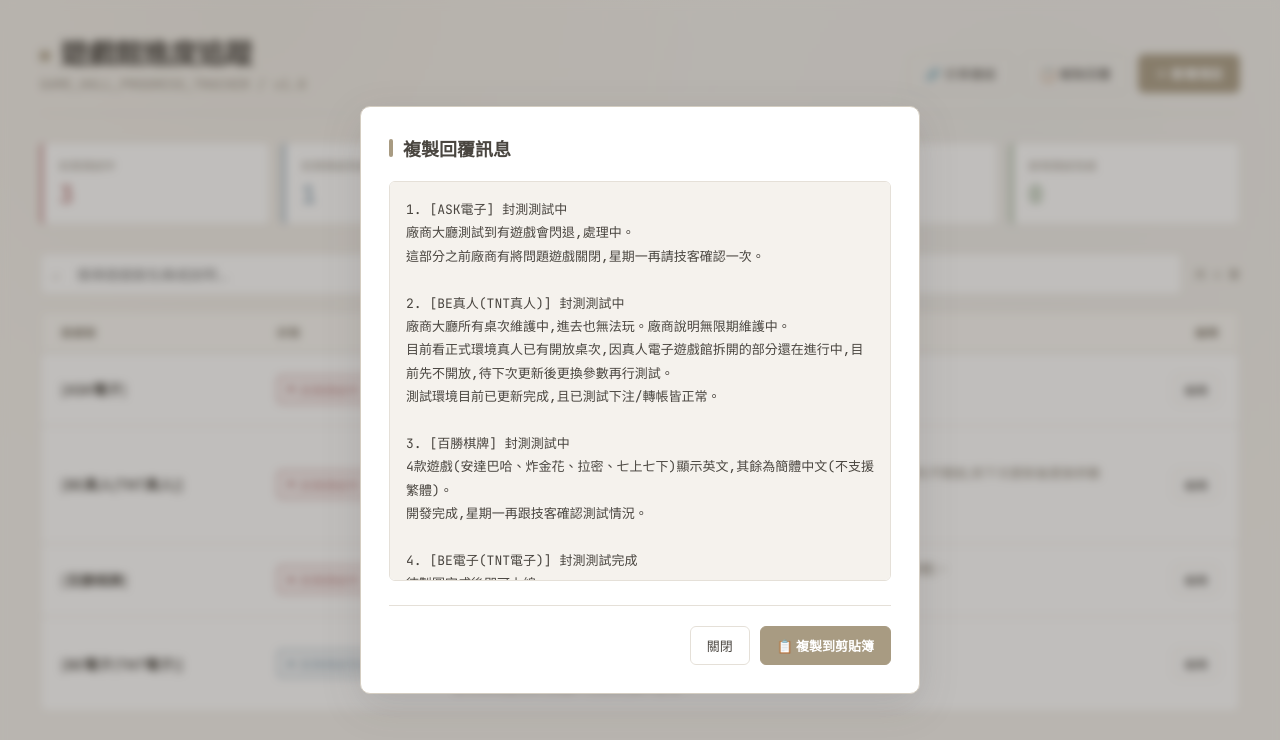
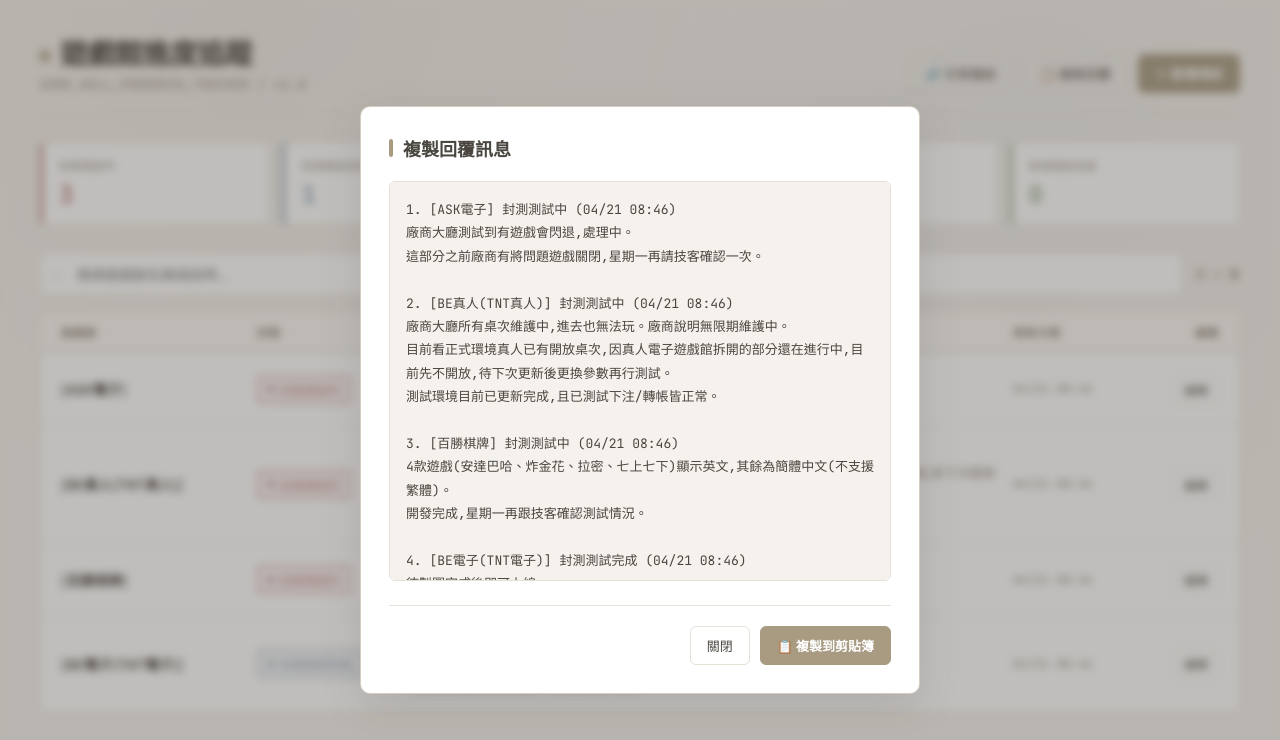
Before and after one commit to tcservice-gif/game-tracker, a plain HTML site: page index.html in a window 1280 px wide. Both pictures are taken after a click on the button "📋 複製回覆". Drawn offline with Linux system fonts and the light colour scheme.

Commit message:
新增更新日期欄位

```diff
--- a/index.html
+++ b/index.html
@@ -212,7 +212,7 @@
 
   .entry-header {
     display: grid;
-    grid-template-columns: 200px 160px 1fr 90px;
+    grid-template-columns: 180px 140px 1fr 110px 80px;
     gap: 16px;
     padding: 12px 20px;
     background: var(--bg-card);
@@ -227,7 +227,7 @@
 
   .entry {
     display: grid;
-    grid-template-columns: 200px 160px 1fr 90px;
+    grid-template-columns: 180px 140px 1fr 110px 80px;
     gap: 16px;
     padding: 14px 20px;
     border-bottom: 1px solid var(--border);
@@ -250,6 +250,13 @@
     line-height: 1.7;
     white-space: pre-wrap;
     word-break: break-word;
+  }
+
+  .entry-date {
+    font-size: 12px;
+    color: var(--text-dim);
+    font-family: 'JetBrains Mono', monospace;
+    white-space: nowrap;
   }
 
   .status-badge {
@@ -428,7 +435,8 @@
     .entry-name { grid-column: 1; grid-row: 1; }
     .entry .status-badge { grid-column: 2; grid-row: 1; }
     .entry-desc { grid-column: 1 / -1; grid-row: 2; }
-    .entry-actions { grid-column: 1 / -1; grid-row: 3; justify-content: flex-start; margin-top: 4px; }
+    .entry-date { grid-column: 1 / -1; grid-row: 3; }
+    .entry-actions { grid-column: 1 / -1; grid-row: 4; justify-content: flex-start; margin-top: 4px; }
   }
 
   /* 唯讀模式提示條 */
@@ -631,6 +639,12 @@
       const stored = localStorage.getItem(STORAGE_KEY);
       if (stored) {
         entries = JSON.parse(stored);
+        // 向下相容:舊資料沒有 updatedAt,補上目前時間
+        let needSave = false;
+        entries.forEach(e => {
+          if (!e.updatedAt) { e.updatedAt = Date.now(); needSave = true; }
+        });
+        if (needSave) saveEntries();
       } else {
         // 第一次使用,載入預設範例
         entries = getDefaultEntries();
@@ -661,36 +675,58 @@
   }
 
   function getDefaultEntries() {
+    const now = Date.now();
     return [
       {
         id: genId(),
         name: '[BE真人(TNT真人)]',
         status: '1',
-        desc: '廠商大廳所有桌次維護中,進去也無法玩。廠商說明無限期維護中。\n目前看正式環境真人已有開放桌次,因真人電子遊戲館拆開的部分還在進行中,目前先不開放,待下次更新後更換參數再行測試。\n測試環境目前已更新完成,且已測試下注/轉帳皆正常。'
+        desc: '廠商大廳所有桌次維護中,進去也無法玩。廠商說明無限期維護中。\n目前看正式環境真人已有開放桌次,因真人電子遊戲館拆開的部分還在進行中,目前先不開放,待下次更新後更換參數再行測試。\n測試環境目前已更新完成,且已測試下注/轉帳皆正常。',
+        updatedAt: now
       },
       {
         id: genId(),
         name: '[BE電子(TNT電子)]',
         status: '2',
-        desc: '待製圖完成後即可上線。\n圖片已完成,測試環境已拆成2間遊戲館,已測試。\n正式環境還沒拆,但圖片已更新,顯示正常。'
+        desc: '待製圖完成後即可上線。\n圖片已完成,測試環境已拆成2間遊戲館,已測試。\n正式環境還沒拆,但圖片已更新,顯示正常。',
+        updatedAt: now
       },
       {
         id: genId(),
         name: '[ASK電子]',
         status: '1',
-        desc: '廠商大廳測試到有遊戲會閃退,處理中。\n這部分之前廠商有將問題遊戲關閉,星期一再請技客確認一次。'
+        desc: '廠商大廳測試到有遊戲會閃退,處理中。\n這部分之前廠商有將問題遊戲關閉,星期一再請技客確認一次。',
+        updatedAt: now
       },
       {
         id: genId(),
         name: '[百勝棋牌]',
         status: '1',
-        desc: '4款遊戲(安達巴哈、炸金花、拉密、七上七下)顯示英文,其餘為簡體中文(不支援繁體)。\n開發完成,星期一再跟技客確認測試情況。'
+        desc: '4款遊戲(安達巴哈、炸金花、拉密、七上七下)顯示英文,其餘為簡體中文(不支援繁體)。\n開發完成,星期一再跟技客確認測試情況。',
+        updatedAt: now
       },
     ];
   }
 
   function genId() {
     return 'e_' + Date.now().toString(36) + Math.random().toString(36).slice(2, 7);
+  }
+
+  // 格式化日期:返回 MM/DD HH:mm,如果不是今年則顯示 YYYY/MM/DD
+  function formatDate(timestamp) {
+    if (!timestamp) return '—';
+    const d = new Date(timestamp);
+    const now = new Date();
+    const yyyy = d.getFullYear();
+    const mm = String(d.getMonth() + 1).padStart(2, '0');
+    const dd = String(d.getDate()).padStart(2, '0');
+    const hh = String(d.getHours()).padStart(2, '0');
+    const mi = String(d.getMinutes()).padStart(2, '0');
+
+    if (yyyy !== now.getFullYear()) {
+      return `${yyyy}/${mm}/${dd}`;
+    }
+    return `${mm}/${dd} ${hh}:${mi}`;
   }
 
   // ============ 渲染 ============
@@ -766,6 +802,7 @@
         <div>遊戲館</div>
         <div>狀態</div>
         <div>說明</div>
+        <div>更新日期</div>
         ${isReadonly ? '' : '<div style="text-align:right;">編輯</div>'}
       </div>
     `;
@@ -773,10 +810,11 @@
     const rows = list.map((e) => {
       const s = STATUS_MAP[e.status] || STATUS_MAP['1'];
       return `
-        <div class="entry" data-id="${e.id}" ${isReadonly ? 'style="grid-template-columns: 200px 160px 1fr;"' : ''}>
+        <div class="entry" data-id="${e.id}" ${isReadonly ? 'style="grid-template-columns: 180px 140px 1fr 110px;"' : ''}>
           <div class="entry-name">${escapeHtml(e.name)}</div>
           <span class="status-badge" style="--status-color: ${s.color}; --status-bg: ${s.bg}">${s.label}</span>
           <div class="entry-desc">${escapeHtml(e.desc)}</div>
+          <div class="entry-date">${formatDate(e.updatedAt)}</div>
           ${isReadonly ? '' : `
           <div class="entry-actions">
             <button class="icon-btn btn-edit" data-id="${e.id}">編輯</button>
@@ -785,7 +823,7 @@
       `;
     }).join('');
 
-    wrap.innerHTML = (isReadonly ? `<style>.entry-header { grid-template-columns: 200px 160px 1fr !important; }</style>` : '') + header + rows;
+    wrap.innerHTML = (isReadonly ? `<style>.entry-header { grid-template-columns: 180px 140px 1fr 110px !important; }</style>` : '') + header + rows;
 
     wrap.querySelectorAll('.btn-edit').forEach(btn => {
       btn.addEventListener('click', (ev) => {
@@ -839,11 +877,12 @@
       showToast('請填寫遊戲館名稱');
       return;
     }
+    const now = Date.now();
     if (editingId) {
       const e = entries.find(x => x.id === editingId);
-      if (e) { e.name = name; e.status = status; e.desc = desc; }
+      if (e) { e.name = name; e.status = status; e.desc = desc; e.updatedAt = now; }
     } else {
-      entries.push({ id: genId(), name, status, desc });
+      entries.push({ id: genId(), name, status, desc, updatedAt: now });
     }
     saveEntries();
     closeEditModal();
@@ -877,7 +916,8 @@
 
     return list.map((e, i) => {
       const s = STATUS_MAP[e.status];
-      return `${i + 1}. ${e.name} ${s.label}\n${e.desc}`;
+      const date = e.updatedAt ? ` (${formatDate(e.updatedAt)})` : '';
+      return `${i + 1}. ${e.name} ${s.label}${date}\n${e.desc}`;
     }).join('\n\n');
   }
 
```
